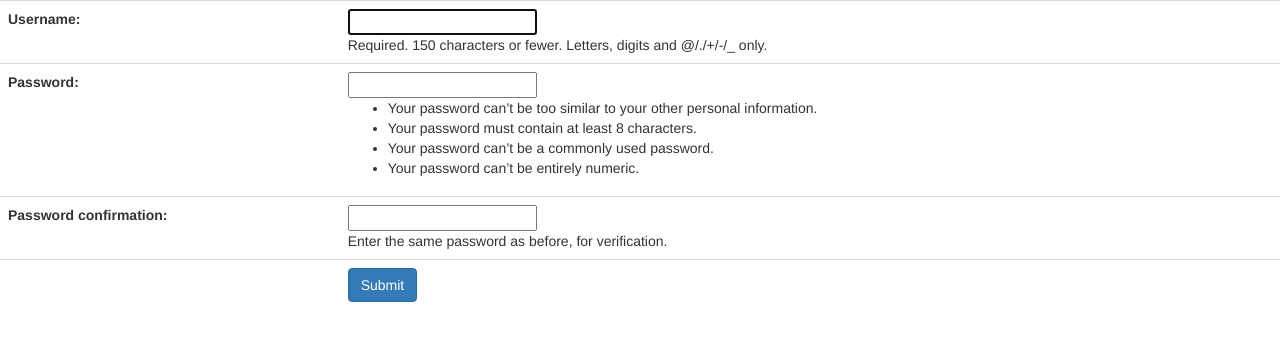
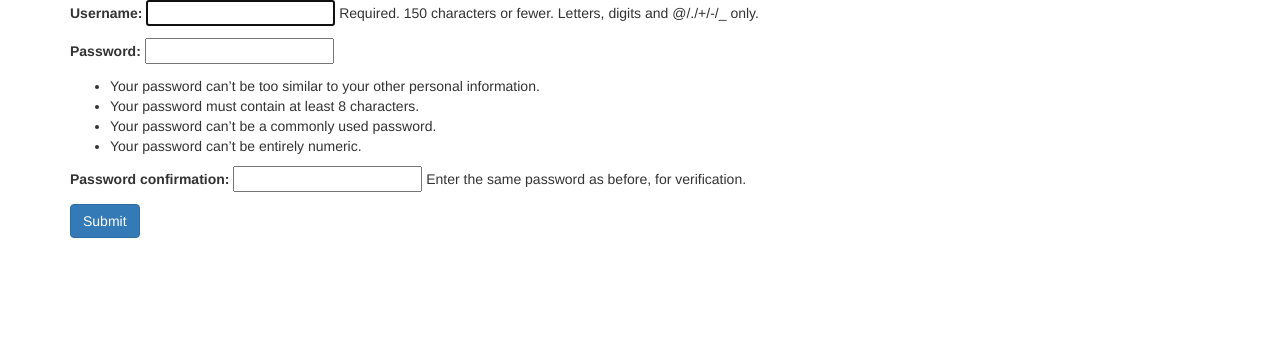
Before and after one commit to mayant-solutions/CRiC11, a Django app: page /signup/ in a window 1280 px wide. Shown: the part 60-401 px from the top of the page. Run offline with Django 3.2, Linux system fonts and the light colour scheme; parts of the project's set-up code (start-up, migrations or seed data) failed here and were passed over; some libraries are stand-ins or nearby versions.

Commit message:
Update signup.html

```diff
--- a/crick11/template/registration/signup.html
+++ b/crick11/template/registration/signup.html
@@ -1,14 +1,13 @@
 <!DOCTYPE html>
 {% extends 'base.html' %}
+{% load crispy_forms_tags %}
 {% block content %}
+<div class="container">
 <form method="post">
     {% csrf_token %}
-    <table class="table">
-        {{form.as_table}}
-        <tr>
-            <td><input type="hidden" name="next" value="{{next}}"></td>
-            <td><button type="submit"class="btn btn-primary">Submit</button></td>
-        </tr>
-    </table>
+   {{form|crispy}}
+
+   <button type="submit"class="btn btn-primary">Submit</button>
 </form>
+</div>
 {% endblock %}
```
